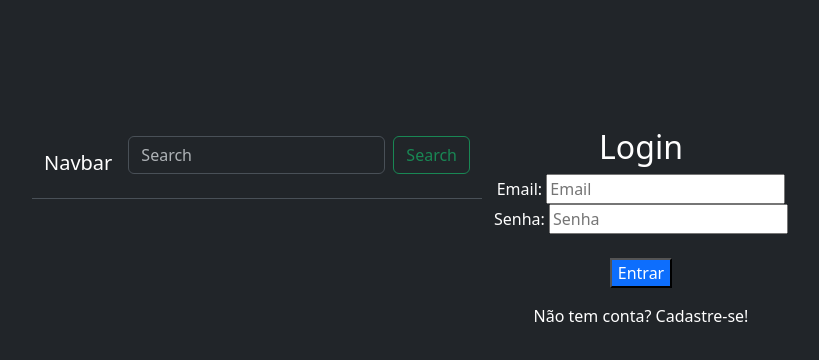
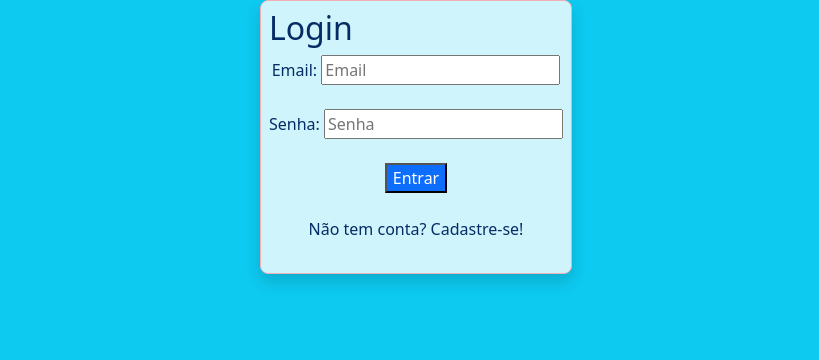
Before and after one commit to gabrielribeiro-code/tela_bootstrap, a plain HTML site: page index.html in a window 1280 px wide. Shown: the whole page, without its empty margins (224-1043 px from the left). Drawn offline with nearby package versions, Linux system fonts and the light colour scheme.

Commit message:
feat: novas alterações na tela de login, alterando cor e organização do bloco de login.

```diff
--- a/index.html
+++ b/index.html
@@ -1,52 +1,46 @@
 <html lang="en">
+
 <head>
     <meta charset="UTF-8">
     <meta name="viewport" content="width=device-width, initial-scale=1.0">
     <title>Tela Bootstrap</title>
-    <link href="https://cdn.jsdelivr.net/npm/bootstrap@5.3.8/dist/css/bootstrap.min.css" rel="stylesheet" integrity="sha384-sRIl4kxILFvY47J16cr9ZwB07vP4J8+LH7qKQnuqkuIAvNWLzeN8tE5YBujZqJLB" crossorigin="anonymous">
-    <link rel="stylesheet" href="styles/style.css">
+    <link href="https://cdn.jsdelivr.net/npm/bootstrap@5.3.8/dist/css/bootstrap.min.css" rel="stylesheet"
+        integrity="sha384-sRIl4kxILFvY47J16cr9ZwB07vP4J8+LH7qKQnuqkuIAvNWLzeN8tE5YBujZqJLB" crossorigin="anonymous">
+
 
 </head>
-<body class="bg-dark text-white">
 
-    <header>
-        <nav class="navbar bg-dark border-bottom border-body" data-bs-theme="dark">
-<div class="container-fluid">
-    <a class="navbar-brand">Navbar</a>
-    <form class="d-flex" role="search">
-      <input class="form-control me-2" type="search" placeholder="Search" aria-label="Search"/>
-      <button class="btn btn-outline-success" type="submit">Search</button>
-    </form>
-  </div>
+<body class="bg-info text-white">
 
-        </nav>
-    </header>
 
     <main>
 
-        <div class="container">
+        <div class="d-flex justify-content-center align-items-center ">
+
+
+            <form id="form-login" class="p-2 text-primary-emphasis bg-info-subtle border border-danger-subtle rounded-3 shadow">
             <h2 id="titulo">Login</h2>
-            <form id="form-login">
 
-                <div class="conjunto" id="c-email">
-                    <label for="email" > Email: </label>
-                    <input type="email" id="email" placeholder="Email" required >
+                <div class="text-center mb-4" id="c-email">
+                    <label for="email"> Email: </label>
+                    <input type="email" id="email" placeholder="Email" required>
                 </div>
 
-                <div class="conjunto" id="c-senha">
+                <div class="text-center mb-4" id="c-senha">
                     <label for="password"> Senha: </label>
                     <input type="password" id="senha" placeholder="Senha" required>
                 </div>
-<br>
-                <button id="botao-envio" type="submit" class="bg-primary text-white"> Entrar </button>
+
+                <button id="botao-envio" type="submit" class="bg-primary text-white d-block mx-auto mb-4"> Entrar
+                </button>
+
+                <div id="mensagem" class="text-center mb-4"></div>
+                <div class="text-center mb-4" id="toggle">
+                    <p> Não tem conta? Cadastre-se! </p>
+                </div>
 
 
             </form>
-
-            <div id="mensagem"></div>
-            <div class="toggle" id="toggle">
-                <p> Não tem conta? Cadastre-se! </p>
-            </div>
 
 
         </div>
@@ -59,8 +53,12 @@
 
 
 
- <script src="https://cdn.jsdelivr.net/npm/bootstrap@5.3.8/dist/js/bootstrap.bundle.min.js" integrity="sha384-FKyoEForCGlyvwx9Hj09JcYn3nv7wiPVlz7YYwJrWVcXK/BmnVDxM+D2scQbITxI" crossorigin="anonymous"></script>
+
+    <script src="https://cdn.jsdelivr.net/npm/bootstrap@5.3.8/dist/js/bootstrap.bundle.min.js"
+        integrity="sha384-FKyoEForCGlyvwx9Hj09JcYn3nv7wiPVlz7YYwJrWVcXK/BmnVDxM+D2scQbITxI"
+        crossorigin="anonymous"></script>
 
     <script src="scripts/script.js"></script>
 </body>
+
 </html>
--- a/styles/style.css
+++ /dev/null
@@ -1,7 +0,0 @@
-body {
-    display: flex;
-    justify-content: center;
-    align-items: flex-start;
-    text-align: center;
-    margin-top: 10%;
-}
```
